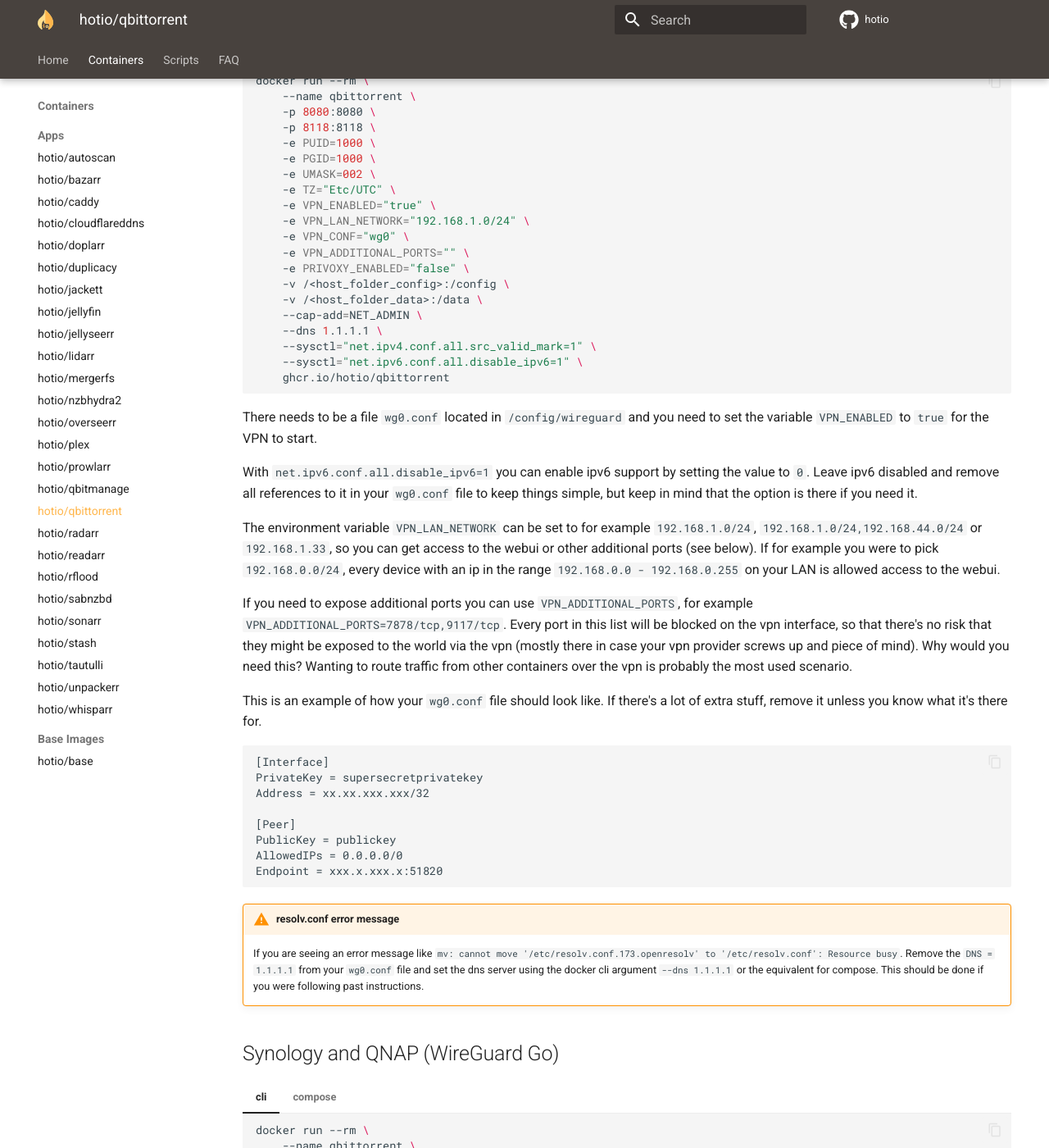
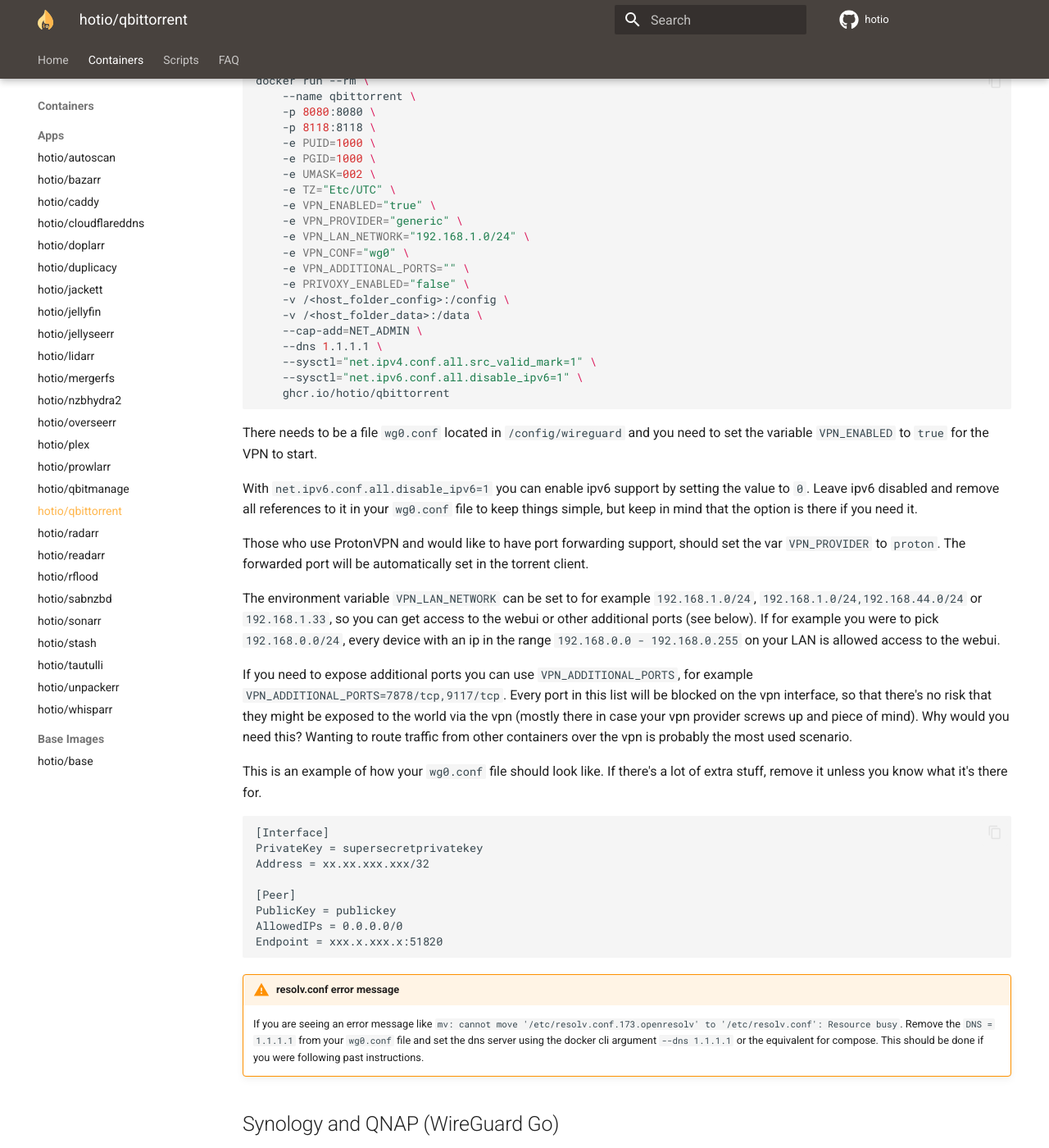
Before and after one commit to hotio/website, an MkDocs documentation site: the page built from docs/containers/qbittorrent.md, in a window 1280 px wide and 1400 px high, scrolled down 1236 px. Shown: the whole window at 82% size. Built offline with MkDocs 1.6.1 and Material for MkDocs 9.7.7, drawn with Linux system fonts in a browser that asks for light colours; some of the changed text lies outside the part shown.

Commit message:
update docs about VPN_PROVIDER

```diff
--- a/docs/containers/qbittorrent.md
+++ b/docs/containers/qbittorrent.md
@@ -67,6 +67,7 @@
         -e UMASK=002 \
         -e TZ="Etc/UTC" \
         -e VPN_ENABLED="true" \
+        -e VPN_PROVIDER="generic" \
         -e VPN_LAN_NETWORK="192.168.1.0/24" \
         -e VPN_CONF="wg0" \
         -e VPN_ADDITIONAL_PORTS="" \
@@ -98,6 +99,7 @@
           - UMASK=002
           - TZ=Etc/UTC
           - VPN_ENABLED=true
+          - VPN_PROVIDER=generic
           - VPN_LAN_NETWORK=192.168.1.0/24
           - VPN_CONF=wg0
           - VPN_ADDITIONAL_PORTS
@@ -130,6 +132,7 @@
         -e UMASK=002 \
         -e TZ="Etc/UTC" \
         -e VPN_ENABLED="true" \
+        -e VPN_PROVIDER="generic" \
         -e VPN_LAN_NETWORK="192.168.1.0/24" \
         -e VPN_CONF="wg0" \
         -e VPN_ADDITIONAL_PORTS="" \
@@ -162,6 +165,7 @@
           - UMASK=002
           - TZ=Etc/UTC
           - VPN_ENABLED=true
+          - VPN_PROVIDER=generic
           - VPN_LAN_NETWORK=192.168.1.0/24
           - VPN_CONF=wg0
           - VPN_ADDITIONAL_PORTS
--- a/includes/wireguard.md
+++ b/includes/wireguard.md
@@ -1,6 +1,8 @@
 There needs to be a file `wg0.conf` located in `/config/wireguard` and you need to set the variable `VPN_ENABLED` to `true` for the VPN to start.
 
 With `net.ipv6.conf.all.disable_ipv6=1` you can enable ipv6 support by setting the value to `0`. Leave ipv6 disabled and remove all references to it in your `wg0.conf` file to keep things simple, but keep in mind that the option is there if you need it.
+
+Those who use ProtonVPN and would like to have port forwarding support, should set the var `VPN_PROVIDER` to `proton`. The forwarded port will be automatically set in the torrent client.
 
 The environment variable `VPN_LAN_NETWORK` can be set to for example `192.168.1.0/24`, `192.168.1.0/24,192.168.44.0/24` or `192.168.1.33`, so you can get access to the webui or other additional ports (see below). If for example you were to pick `192.168.0.0/24`, every device with an ip in the range `192.168.0.0 - 192.168.0.255` on your LAN is allowed access to the webui.
 
```
